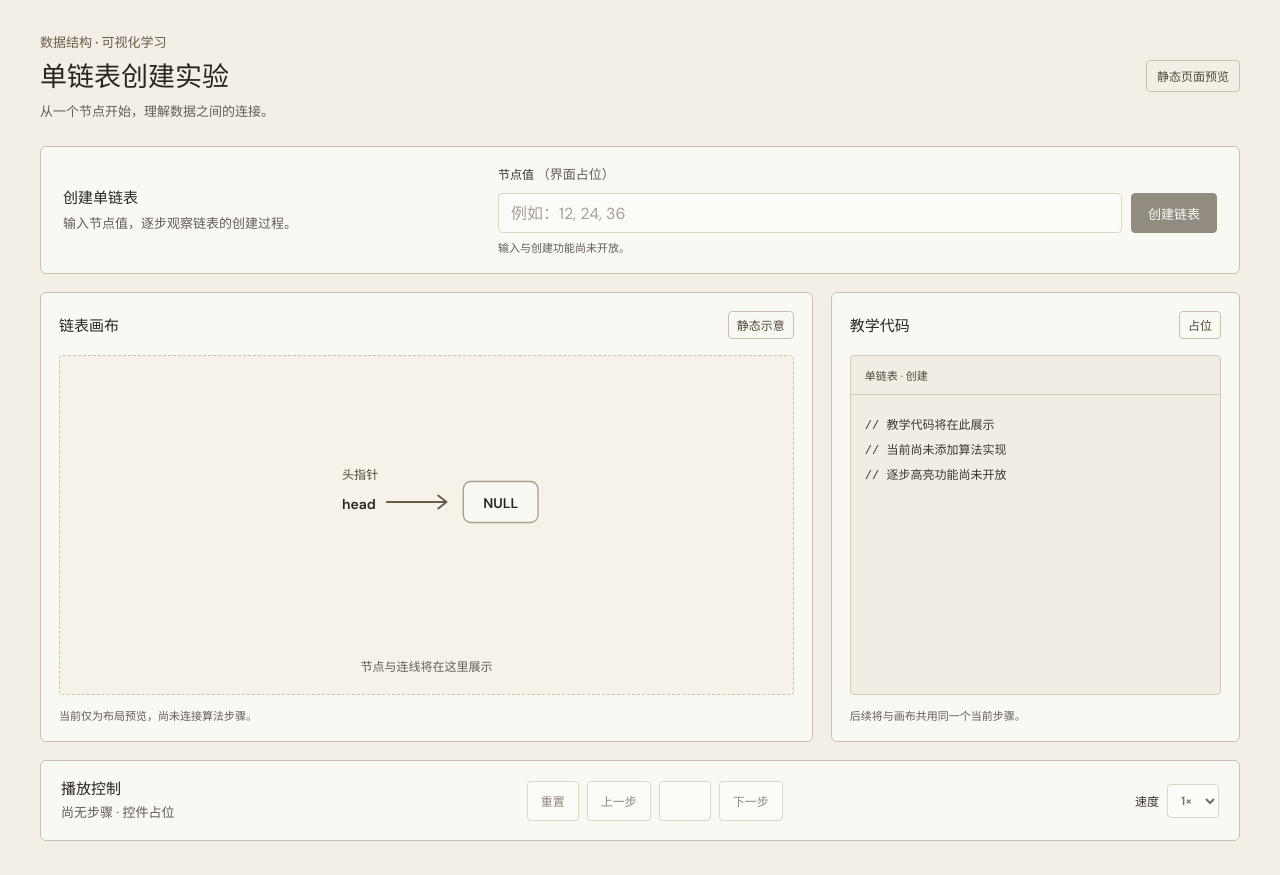
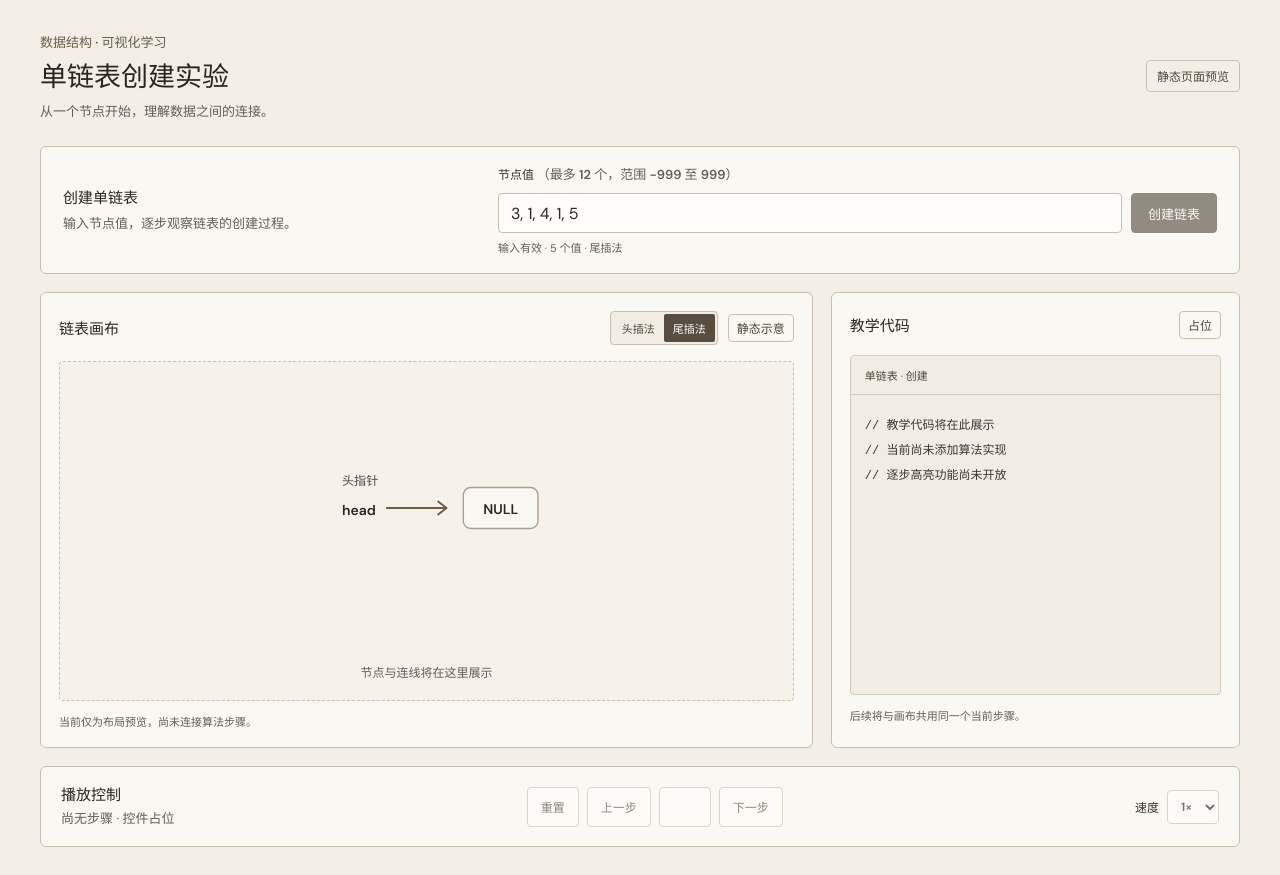
Before and after one commit to Leniing/Data-Structure-Visual-Learning-Platform, a React (Vite) app: page / in a window 1280 px wide. Built offline with nearby package versions, Linux system fonts and the light colour scheme.

Commit message:
feat: 添加单链表实验数据输入与插入方式选择 输入数据支持英文逗号、中文逗号、空白分隔，允许空输入，最多12个整数，输入数据会自动判别是否合法，拒绝小数、非法字符和越界数据

```diff
--- a/src/App.tsx
+++ b/src/App.tsx
@@ -1,9 +1,13 @@
+import { useState } from 'react'
+import { type InsertMethod } from './algorithms/parseListInput'
 import CanvasPanel from './components/CanvasPanel'
 import InputPanel from './components/InputPanel'
 import PlaybackControls from './player/PlaybackControls'
 import CodePanel from './teaching/CodePanel'
 
 function App() {
+  const [insertMethod, setInsertMethod] = useState<InsertMethod>('tail')
+
   return (
     <main className="experiment-page">
       <header className="page-header">
@@ -14,9 +18,9 @@ function App() {
         </div>
         <span className="preview-label">静态页面预览</span>
       </header>
-      <InputPanel />
+      <InputPanel insertMethod={insertMethod} />
       <div className="workspace">
-        <CanvasPanel />
+        <CanvasPanel insertMethod={insertMethod} onInsertMethodChange={setInsertMethod} />
         <CodePanel />
       </div>
       <PlaybackControls />
--- /dev/null
+++ b/src/algorithms/parseListInput.ts
@@ -0,0 +1,41 @@
+export type InsertMethod = 'head' | 'tail'
+
+export type ParseListInputResult =
+  | { ok: true; values: number[] }
+  | { ok: false; error: string }
+
+const MAX_VALUES = 12
+const MIN_VALUE = -999
+const MAX_VALUE = 999
+
+export function parseListInput(input: string): ParseListInputResult {
+  const trimmed = input.trim()
+  if (trimmed === '') {
+    return { ok: true, values: [] }
+  }
+
+  if (/^(?:[,，]|.*[,，]\s*$)|(?:^\s*[,，])|(?:[,，]\s*[,，])/.test(trimmed)) {
+    return { ok: false, error: '逗号之间必须填写整数。' }
+  }
+
+  const tokens = trimmed.split(/[,，\s]+/)
+  if (tokens.length > MAX_VALUES) {
+    return { ok: false, error: `最多输入 ${MAX_VALUES} 个整数。` }
+  }
+
+  const values: number[] = []
+  for (const token of tokens) {
+    if (!/^[+-]?\d+$/.test(token)) {
+      return { ok: false, error: `“${token}”不是有效整数。` }
+    }
+
+    const value = Number(token)
+    if (value < MIN_VALUE || value > MAX_VALUE) {
+      return { ok: false, error: `每个整数必须在 ${MIN_VALUE} 到 ${MAX_VALUE} 之间。` }
+    }
+
+    values.push(value)
+  }
+
+  return { ok: true, values }
+}
--- a/src/components/CanvasPanel.tsx
+++ b/src/components/CanvasPanel.tsx
@@ -1,9 +1,23 @@
-export default function CanvasPanel() {
+import type { InsertMethod } from '../algorithms/parseListInput'
+
+interface CanvasPanelProps {
+  insertMethod: InsertMethod
+  onInsertMethodChange: (method: InsertMethod) => void
+}
+
+export default function CanvasPanel({ insertMethod, onInsertMethodChange }: CanvasPanelProps) {
+
   return (
     <section className="canvas-panel panel" aria-labelledby="canvas-title">
       <div className="panel-heading">
         <h2 id="canvas-title">链表画布</h2>
-        <span className="badge">静态示意</span>
+        <div className="canvas-heading-controls">
+          <div className="method-switch" role="group" aria-label="插入方式">
+            <button type="button" className={insertMethod === 'head' ? 'selected' : ''} onClick={() => onInsertMethodChange('head')}>头插法</button>
+            <button type="button" className={insertMethod === 'tail' ? 'selected' : ''} onClick={() => onInsertMethodChange('tail')}>尾插法</button>
+          </div>
+          <span className="badge">静态示意</span>
+        </div>
       </div>
       <div className="canvas-surface">
         <svg viewBox="0 0 600 260" role="img" aria-labelledby="diagram-title diagram-description">
--- a/src/components/InputPanel.tsx
+++ b/src/components/InputPanel.tsx
@@ -1,4 +1,16 @@
-export default function InputPanel() {
+import { useState } from 'react'
+import { parseListInput, type InsertMethod } from '../algorithms/parseListInput'
+
+const DEFAULT_INPUT = '3, 1, 4, 1, 5'
+
+interface InputPanelProps {
+  insertMethod: InsertMethod
+}
+
+export default function InputPanel({ insertMethod }: InputPanelProps) {
+  const [input, setInput] = useState(DEFAULT_INPUT)
+  const result = parseListInput(input)
+
   return (
     <section className="input-panel panel" aria-labelledby="input-title">
       <div>
@@ -6,12 +18,25 @@ export default function InputPanel() {
         <p className="muted">输入节点值，逐步观察链表的创建过程。</p>
       </div>
       <div className="input-controls">
-        <label htmlFor="node-values">节点值 <span className="muted">（界面占位）</span></label>
+        <label htmlFor="node-values">节点值 <span className="muted">（最多 12 个，范围 -999 至 999）</span></label>
         <div className="input-row">
-          <input id="node-values" type="text" placeholder="例如：12, 24, 36" maxLength={80} disabled />
+          <input
+            id="node-values"
+            type="text"
+            placeholder="例如：12, 24, 36"
+            maxLength={160}
+            value={input}
+            aria-invalid={!result.ok}
+            aria-describedby="input-feedback"
+            onChange={(event) => setInput(event.target.value)}
+          />
           <button type="button" className="primary-button" disabled>创建链表</button>
         </div>
-        <p className="field-hint">输入与创建功能尚未开放。</p>
+        <p id="input-feedback" className={`field-hint ${result.ok ? '' : 'field-error'}`} aria-live="polite">
+          {result.ok
+            ? `输入有效 · ${result.values.length} 个值 · ${insertMethod === 'head' ? '头插法' : '尾插法'}`
+            : result.error}
+        </p>
       </div>
     </section>
   )
--- a/src/style.css
+++ b/src/style.css
@@ -145,6 +145,13 @@ button:disabled, input:disabled, select:disabled { opacity: .64; }
 .panel-heading { display: flex; align-items: center; justify-content: space-between; gap: 12px; }
 .panel-heading h2 { margin-bottom: 0; }
 .badge { padding: 4px 8px; }
+.canvas-heading-controls { display: flex; align-items: center; gap: 10px; }
+.method-switch { display: inline-flex; border: 1px solid #c9c0b2; border-radius: 4px; padding: 2px; background: #f1ede5; }
+.method-switch button { min-height: 28px; border: 0; border-radius: 2px; padding: 0 9px; background: transparent; color: #51483b; font-size: 11px; cursor: pointer; }
+.method-switch button.selected { background: #574e40; color: #fffefa; }
+.method-switch button:focus-visible { outline: 2px solid #347c65; outline-offset: 2px; }
+.field-error { color: #a52c21; font-weight: 600; }
+input[aria-invalid='true'] { border-color: #a52c21; }
 
 .canvas-surface {
   display: grid;
```
Also changed, not shown: 1 other file (tests, documents, lock files or other folders).
